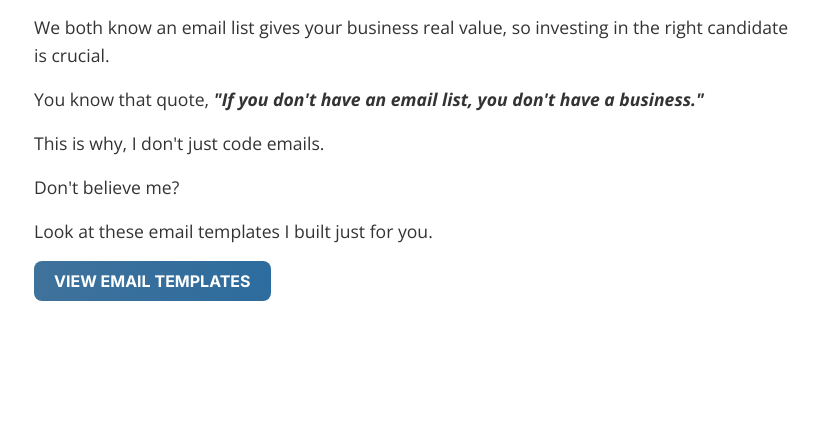
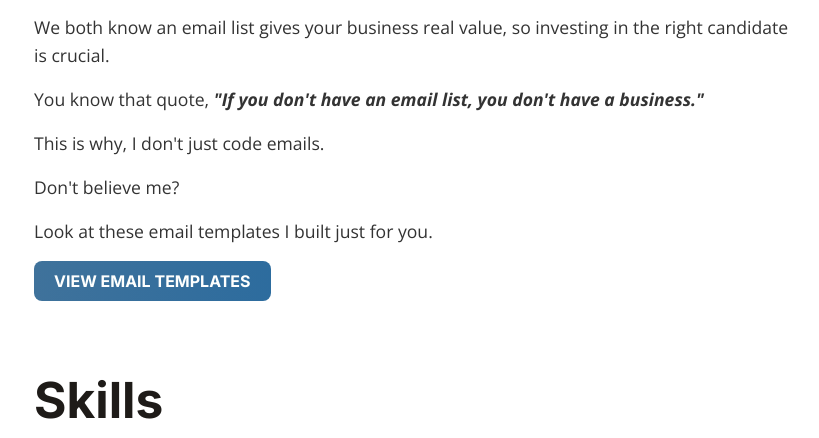
Before and after one commit to williamgregorio/dev, a plain HTML site: page index.html in a window 1280 px wide. Shown: the part 647-1085 px from the top of the page, without its empty margins (222-1041 px from the left). Before the commit the page ends 1025 px from the top, so only its background shows below. Drawn offline with nearby package versions, Linux system fonts and the light colour scheme.

Commit message:
added conn on js, polished hero, created skills section

```diff
--- a/index.html
+++ b/index.html
@@ -21,7 +21,7 @@
         <a href="/"><img src="assets/logo.png" alt="a slightly tilted at symbol"></a>
         <ul>
           <li><a href="/">Home</a></li>
-          <li><a href="#skills">Skills</a></li>
+          <li><a href="#skills" id="scroll-to-skills">Skills</a></li>
           <li><a href="#emails">Emails</a></li>
           <li><a href="#about">About</a></li>
         </ul>
@@ -59,7 +59,11 @@
     </section>
 
     <section id="skills">
+      <h2>Skills</h2>
+      <div id="skill-list">
+      </div>
     </section>
   </main>
+  <script src="script.js"></script>
 </body>
 </html>
```
